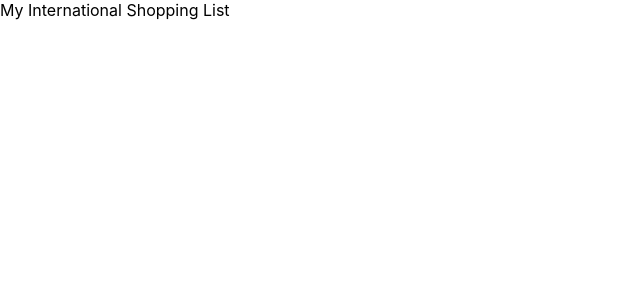
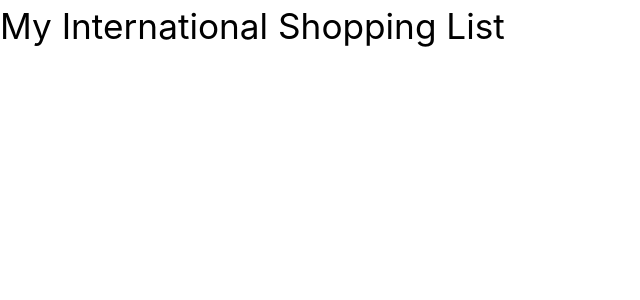
Before and after one commit to KimLitjens/international_shopping_list, a React (Create React App) app: page / in a window 1280 px wide. Shown: the top 300 px of the page, without its empty margins (0-640 px from the left). Built offline with nearby package versions, Linux system fonts and the light colour scheme.

Commit message:
add tailwind setup

```diff
--- /dev/null
+++ b/craco.config.js
@@ -0,0 +1,10 @@
+module.exports = {
+    style: {
+        postcss: {
+            plugins: [
+                require('tailwindcss'),
+                require('autoprefixer'),
+            ],
+        },
+    },
+}
--- a/src/index.css
+++ b/src/index.css
@@ -1,3 +1,7 @@
+@tailwind base;
+@tailwind components;
+@tailwind utilities;
+
 body {
   margin: 0;
   font-family: -apple-system, BlinkMacSystemFont, 'Segoe UI', 'Roboto', 'Oxygen',
--- a/src/pages/homepage.js
+++ b/src/pages/homepage.js
@@ -3,7 +3,7 @@
 export default function homepage() {
     return (
         <div>
-            My International Shopping List
+            <h1>My International Shopping List</h1>
         </div>
     )
 }
--- /dev/null
+++ b/tailwind.config.js
@@ -0,0 +1,11 @@
+module.exports = {
+  purge: ['./src/**/*.{js,jsx,ts,tsx}', './public/index.html'],
+  darkMode: false, // or 'media' or 'class'
+  theme: {
+    extend: {},
+  },
+  variants: {
+    extend: {},
+  },
+  plugins: [],
+}
```
Also changed, not shown: package.json (+9 -3 lines), 1 other file (tests, documents, lock files or other folders).
